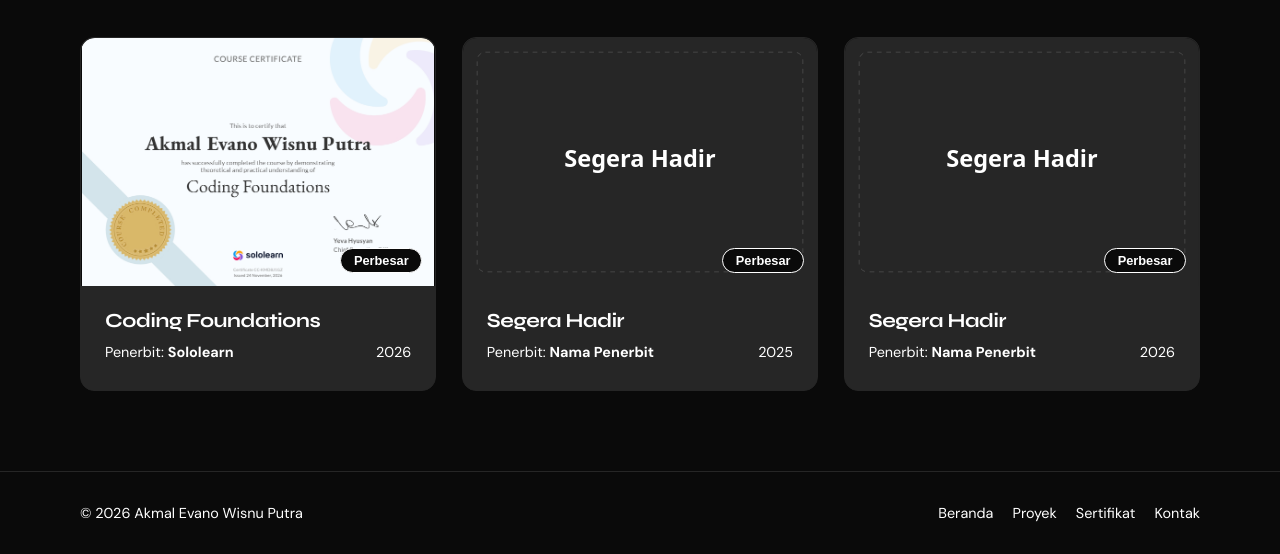
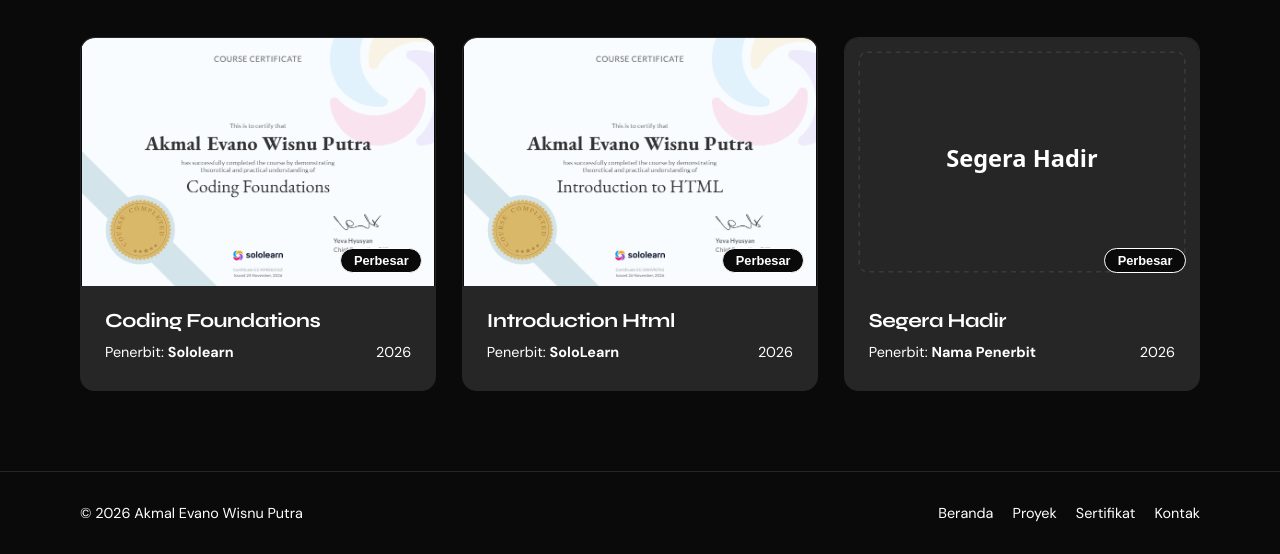
Before and after one commit to Akmalevano-alt/Portofolio-, a plain HTML site: page certificates.html in a window 1280 px wide. Shown: the part 253-807 px from the top of the page. Drawn offline with Linux system fonts and the light colour scheme.

Commit message:
Update certificates.html

```diff
--- a/certificates.html
+++ b/certificates.html
@@ -17,7 +17,6 @@
   <link rel="preconnect" href="https://fonts.gstatic.com" crossorigin>
   <link href="https://fonts.googleapis.com/css2?family=DM+Sans:wght@400;500;700&family=Syne:wght@600;700;800&display=swap" rel="stylesheet">
   <link rel="stylesheet" href="style.css">
-  <script src="i18n.js"></script>
   <script src="script.js" defer></script>
 </head>
 <body>
@@ -77,12 +76,12 @@
       <article class="card cert-card">
         <button class="cert-thumb" type="button" aria-label="Perbesar sertifikat" data-i18n-attr="aria-label=cert.zoom">
           <!-- GANTI GAMBAR SERTIFIKAT DI SINI -->
-          <img src="Photo/certificated2.jpg" alt="Sertifikat segera hadir" data-i18n-attr="src=cert.soonImg;alt=cert.altSoon" width="600" height="420">
+          <img src="Photo/certificated2.jpg" alt="sertifikat html" data-i18n-attr="src=cert.soonImg;alt=cert.altSoon" width="600" height="420">
           <span class="zoom-hint" data-i18n="cert.hint">Perbesar</span>
         </button>
         <div class="card-body">
-          <h3 data-i18n="cert.soon">Segera Hadir</h3>
-          <div class="cert-meta"><span><span data-i18n="cert.issuer">Penerbit</span>: <strong data-i18n="cert.issuerName">Nama Penerbit</strong></span><span>2025</span></div>
+          <h3 data-i18n="cert.soon">Introduction Html</h3>
+          <div class="cert-meta"><span><span data-i18n="cert.issuer">Penerbit</span>: <strong data-i18n="cert.issuerName">SoloLearn</strong></span><span>2026</span></div>
         </div>
       </article>
 
```
